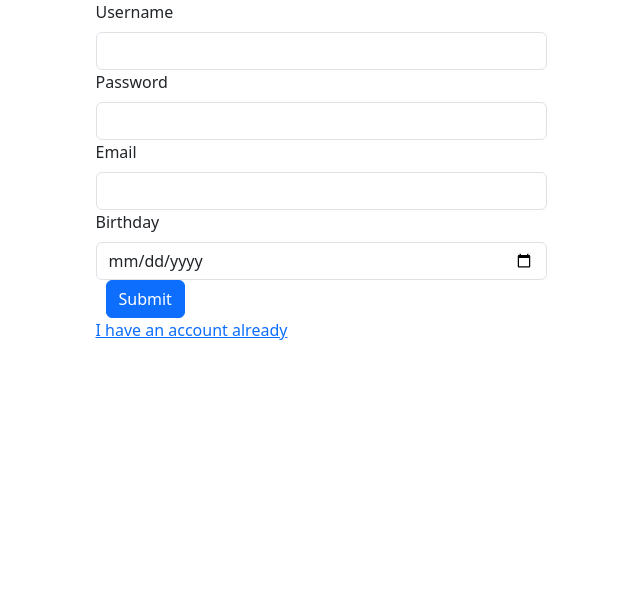
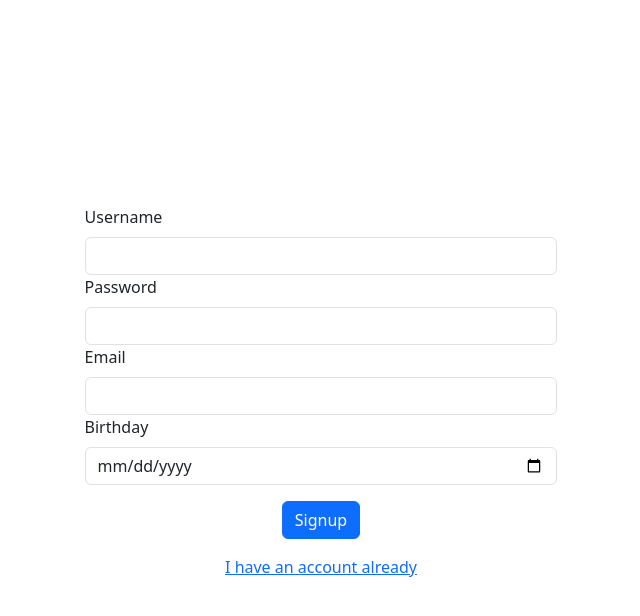
Before and after one commit to tompra/cinematix, a React (Vite) app: page / in a window 1280 px wide. Both pictures are taken after a click on the link "Don't have an account". Shown: the top 616 px of the page, without its empty margins (319-959 px from the left). Built offline with nearby package versions, Linux system fonts and the light colour scheme.

Commit message:
Layout signup and login components

```diff
--- a/src/components/login-view/login-view.jsx
+++ b/src/components/login-view/login-view.jsx
@@ -63,9 +63,11 @@ export const LoginView = ({ onLoggedIn }) => {
                         required
                     />
                 </Form.Group>
-                <Button type='submit' variant='primary'>
-                    Submit
-                </Button>
+                <Form.Group className='my-3 d-flex justify-content-center'>
+                    <Button type='submit' variant='primary'>
+                        Login
+                    </Button>
+                </Form.Group>
             </Form>
         </>
     );
--- a/src/components/main-view/main-view.jsx
+++ b/src/components/main-view/main-view.jsx
@@ -55,8 +55,7 @@ export const MainView = () => {
 
     if (!user) {
         return (
-            <Row className='justify-content-md-center'>
-                <Col md={5}>
+            <Row className='d-flex justify-content-center'>
                 {isLoginView ? (
                     <LoginView
                         onLoggedIn={(user, token) => {
@@ -67,7 +66,7 @@ export const MainView = () => {
                 ) : (
                     <SignIn />
                 )}
-                    <p>
+                <p className='text-center'>
                     <a
                         href='#'
                         className='link-opacity-75-hover'
@@ -78,7 +77,6 @@ export const MainView = () => {
                             : 'I have an account already'}
                     </a>
                 </p>
-                </Col>
             </Row>
         );
     }
@@ -137,10 +135,10 @@ export const MainView = () => {
     }
     return (
         <div>
-            <Row className='justify-content-md-center'>
+            <Row>
                 {movies.map(movie => {
                     return (
-                        <Col key={movie.id} md={8} className='mb-5'>
+                        <Col key={movie.id}>
                             <MovieCard
                                 key={movie.id}
                                 movieData={movie}
--- a/src/components/sign-in-view/sign-in-view.jsx
+++ b/src/components/sign-in-view/sign-in-view.jsx
@@ -33,7 +33,7 @@ export const SignIn = () => {
         });
     };
     return (
-        <div>
+        <>
             <Form onSubmit={handleSubmit}>
                 <Form.Group controlId='formUsername'>
                     <Form.Label>Username</Form.Label>
@@ -60,7 +60,7 @@ export const SignIn = () => {
                     <Form.Control
                         type='email'
                         value={email}
-                        onChange={e => e.target.value}
+                        onChange={e => setEmail(e.target.value)}
                         required
                     />
                 </Form.Group>
@@ -73,10 +73,12 @@ export const SignIn = () => {
                         required
                     />
                 </Form.Group>
-                <Button type='submit' variant='primary'>
-                    Submit
-                </Button>
+                <Form.Group className='my-3 d-flex justify-content-center'>
+                    <Button type='submit' variant='primary'>
+                        Signup
+                    </Button>
+                </Form.Group>
             </Form>
-        </div>
+        </>
     );
 };
--- a/src/index.jsx
+++ b/src/index.jsx
@@ -6,7 +6,10 @@ import { Container } from 'react-bootstrap';
 
 const App = () => {
     return (
-        <Container style={{ minHeight: '100vh' }}>
+        <Container
+            style={{ minHeight: '100vh' }}
+            className='d-flex justify-content-center align-items-center'
+        >
             <MainView />
         </Container>
     );
```
Lines whose indentation alone changed are shown as unchanged.
